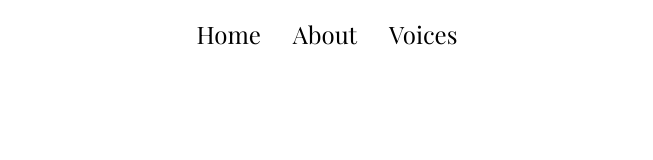
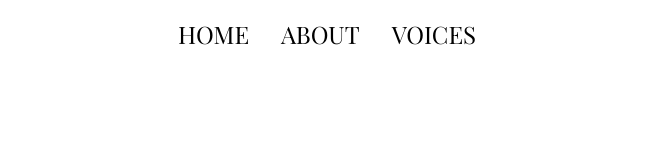
Before and after one commit to alicestrt/framesofreference, a Vue app: page /about in a window 1280 px wide. Shown: the top 160 px of the page, without its empty margins (313-966 px from the left). Built offline with nearby package versions, Linux system fonts and the light colour scheme.

Commit message:
changed circles font

```diff
--- a/src/components/BeaPero.vue
+++ b/src/components/BeaPero.vue
@@ -109,7 +109,7 @@ padding-bottom: 100px;
 
     <b-row>
         <b-col md="6" offset-md="3">
-          <b-img class="photo" center src="media/halfhouse.jpg"></b-img>
+          <b-img class="photo" center src="media/bea.svg"></b-img>
         </b-col>
     </b-row>
 
--- a/src/components/DorothyCheung.vue
+++ b/src/components/DorothyCheung.vue
@@ -109,7 +109,7 @@ padding-bottom: 100px;
 
     <b-row>
         <b-col md="6" offset-md="3">
-          <b-img class="photo" center src="media/halfhouse.jpg"></b-img>
+          <b-img class="photo" center src="media/dorothy.svg"></b-img>
         </b-col>
     </b-row>
 
--- a/src/components/EmmaFagan.vue
+++ b/src/components/EmmaFagan.vue
@@ -119,7 +119,7 @@ padding-bottom: 100px;
 
     <b-row>
         <b-col md="6" offset-md="3">
-          <b-img class="photo" center src="media/halfhouse.jpg"></b-img>
+          <b-img class="photo" center src="media/emma.svg"></b-img>
         </b-col>
     </b-row>
 
--- a/src/components/FrancisMay.vue
+++ b/src/components/FrancisMay.vue
@@ -111,7 +111,7 @@ padding-bottom: 100px;
 
     <b-row>
         <b-col md="6" offset-md="3">
-          <b-img class="photo" center src="media/halfhouse.jpg"></b-img>
+          <b-img class="photo" center src="media/francis.svg"></b-img>
         </b-col>
     </b-row>
 
--- a/src/components/JoannettevanderVeer.vue
+++ b/src/components/JoannettevanderVeer.vue
@@ -115,7 +115,7 @@ padding-bottom: 100px;
 
     <b-row>
         <b-col md="6" offset-md="3">
-          <b-img class="photo" center src="media/halfhouse.jpg"></b-img>
+          <b-img class="photo" center src="media/joannette.svg"></b-img>
         </b-col>
     </b-row>
 
--- a/src/components/LukeMurphy.vue
+++ b/src/components/LukeMurphy.vue
@@ -112,7 +112,7 @@ padding-bottom: 100px;
 
     <b-row>
         <b-col md="6" offset-md="3">
-          <b-img class="photo" center src="media/halfhouse.jpg"></b-img>
+          <b-img class="photo" center src="media/luke.svg"></b-img>
         </b-col>
     </b-row>
 
--- a/src/components/MenuBar.vue
+++ b/src/components/MenuBar.vue
@@ -38,9 +38,9 @@ a:hover {
      <b-navbar-toggle target="nav-collapse"></b-navbar-toggle>
      <b-collapse id="nav-collapse" is-nav>
        <b-nav class="justify-content-center mx-auto w-100">
-          <b-nav-item to='/'>Home</b-nav-item>
-          <b-nav-item to='/about'>About</b-nav-item>
-          <b-nav-item to='/voices'>Voices</b-nav-item>
+          <b-nav-item to='/'>HOME</b-nav-item>
+          <b-nav-item to='/about'>ABOUT</b-nav-item>
+          <b-nav-item to='/voices'>VOICES</b-nav-item>
 
 
         </b-nav>
--- a/src/components/RezaNik.vue
+++ b/src/components/RezaNik.vue
@@ -110,7 +110,7 @@ padding-bottom: 50px;
 
     <b-row>
         <b-col md="6" offset-md="3">
-          <b-img class="photo" center src="media/circletest.png"></b-img>
+          <b-img class="photo" center src="media/reza.svg"></b-img>
         </b-col>
     </b-row>
 
--- a/src/components/Veravanderburg.vue
+++ b/src/components/Veravanderburg.vue
@@ -111,7 +111,7 @@ padding-bottom: 100px;
 
     <b-row>
         <b-col md="6" offset-md="3">
-          <b-img class="photo" center src="media/halfhouse.jpg"></b-img>
+          <b-img class="photo" center src="media/vera.svg"></b-img>
         </b-col>
     </b-row>
 
```
